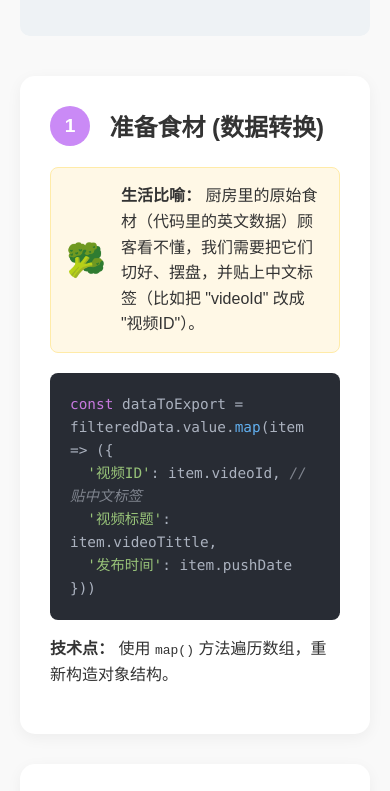
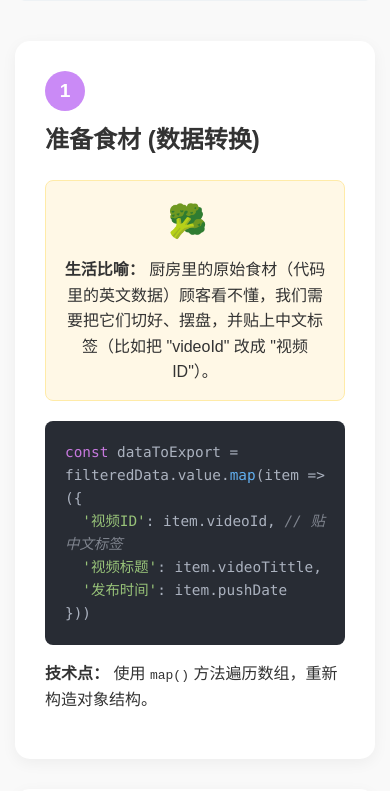
Before and after one commit to bobbynolove/PUB, a plain HTML site: page index.html in a window 390 px wide. Shown: the part 658-1449 px from the top of the page. Drawn offline with Linux system fonts and the light colour scheme.

Commit message:
Update index.html

```diff
--- a/index.html
+++ b/index.html
@@ -26,6 +26,35 @@
             max-width: 900px;
             margin: 40px auto;
             padding: 20px;
+        }
+        @media (max-width: 768px) {
+            .container {
+                margin: 10px auto;
+                padding: 15px;
+            }
+            h1 {
+                font-size: 1.8em;
+            }
+            .step-card {
+                padding: 20px;
+            }
+            .step-title {
+                display: block;
+                margin-top: 10px;
+            }
+            .metaphor {
+                flex-direction: column;
+                text-align: center;
+            }
+            .metaphor-icon {
+                margin-right: 0;
+                margin-bottom: 10px;
+            }
+            .code-block {
+                padding: 15px;
+                font-size: 0.85em;
+                overflow-x: scroll;
+            }
         }
         header {
             text-align: center;
```
